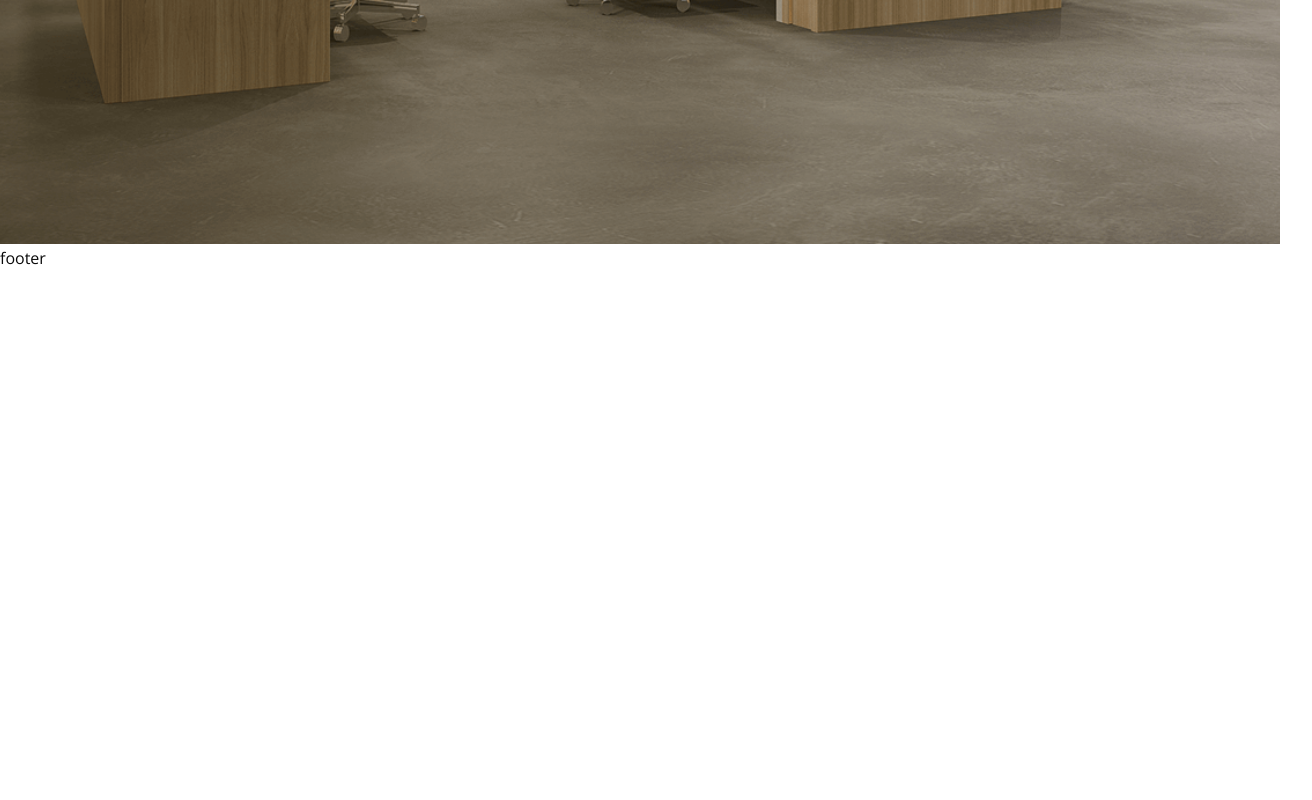
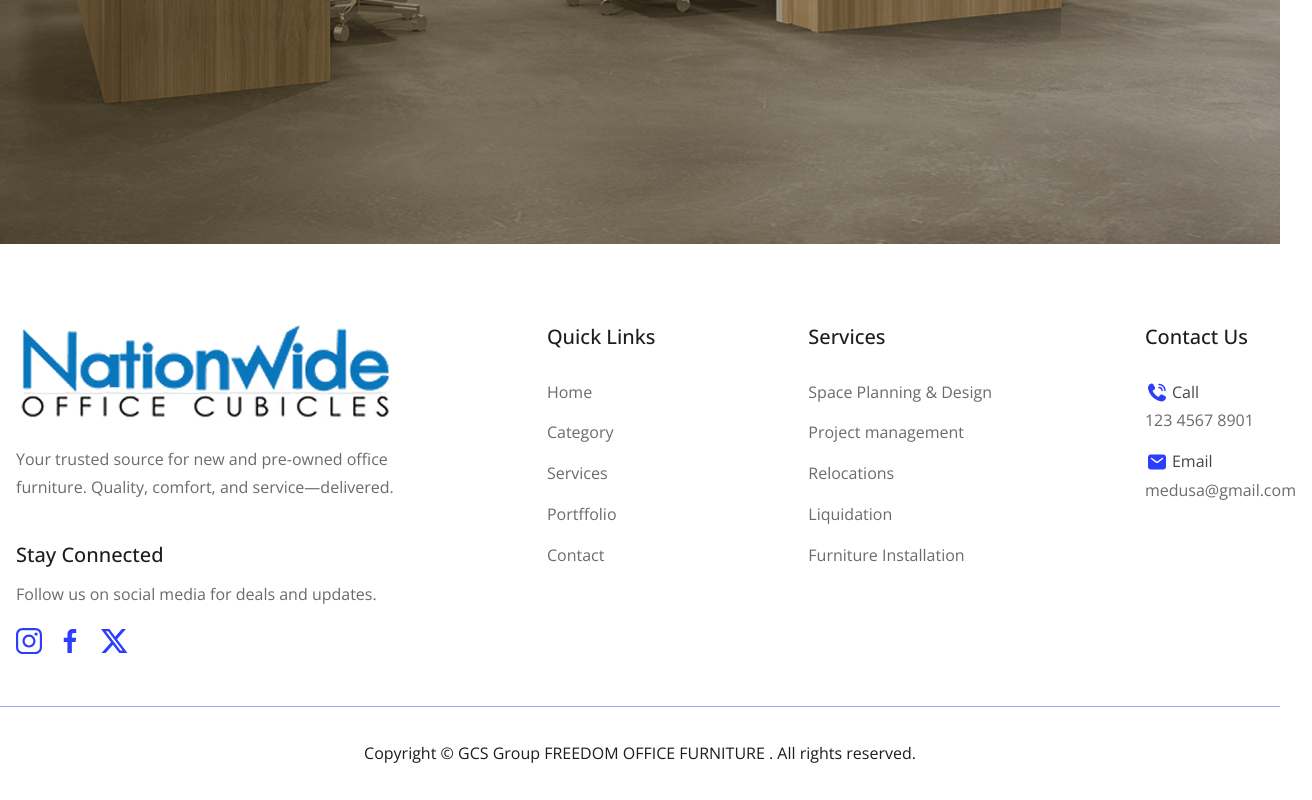
Before and after one commit to backbencherstudio/thutt-client, a Next.js app: page / in a window 1280 px wide. Shown: the part 872-1672 px from the top of the page, 1312 px wide, since content can reach past the window. Before the commit the page ends 1144 px from the top, so only its background shows below. Built offline with nearby package versions, Linux system fonts and the light colour scheme; no server answers.

Commit message:
footer added

```diff
--- a/app/(site)/_components/_pages/_home/_banner/banner.tsx
+++ b/app/(site)/_components/_pages/_home/_banner/banner.tsx
@@ -10,7 +10,7 @@ export default function Banner() {
         backgroundImage: "url('/assets/site-images/home/banner.png')",
       }}
     >
-      <div className="container mx-auto py-80">
+      <div className="container mx-auto py-28 md:py-80 px-4 md:px-0">
         <div className="max-w-[624px] flex flex-col gap-4 items-start">
           <h1 className="text-white">Create Workspaces That Work for You</h1>
           <p className="text-white text-[20px] font-medium mb-8">
--- a/app/(site)/_components/_reusable/_footer/footer.tsx
+++ b/app/(site)/_components/_reusable/_footer/footer.tsx
@@ -1,7 +1,190 @@
-import React from 'react'
+import Image from "next/image";
+import Link from "next/link";
+import React from "react";
 
 export default function footer() {
   return (
-    <div>footer</div>
-  )
+    <div className="bg-white">
+      <div className="container flex flex-col sm:flex-row sm:flex-wrap items-start justify-between gap-6 px-4 pt-10 sm:pt-16 md:pt-20 pb-10 sm:pb-12">
+        <div className="max-w-[378px] flex flex-col items-start justify-start gap-10">
+          <div className="flex flex-col items-start gap-6">
+            {/* Logo */}
+            <div className="flex-shrink-0">
+              <Link href="/" className="flex items-center">
+                <Image
+                  src="/assets/logo.png"
+                  alt="Brand Logo"
+                  width={128}
+                  height={40}
+                  className="w-full h-full"
+                />
+              </Link>
+            </div>
+            <p className="text-[#6C6B6B]">
+              Your trusted source for new and pre-owned office furniture.
+              Quality, comfort, and service—delivered.
+            </p>
+          </div>
+          <div className="flex flex-col gap-3">
+            <div className="text-[#1E1D1D] text-[20px] font-medium leading-[130%]">
+              Stay Connected
+            </div>
+            <p className="text-[#6C6B6B] mb-1">
+              Follow us on social media for deals and updates.
+            </p>
+            <div className="flex items-center justify-start gap-3">
+              <Link href="/" className="text-[#6C6B6B]">
+                <svg
+                  xmlns="http://www.w3.org/2000/svg"
+                  width="26"
+                  height="27"
+                  viewBox="0 0 26 27"
+                  fill="none"
+                >
+                  <path
+                    d="M19.4995 0.0498047H6.49984C2.92525 0.0498047 0 2.97505 0 6.54965V19.55C0 23.1236 2.92525 26.0498 6.49984 26.0498H19.4995C23.0741 26.0498 25.9994 23.1236 25.9994 19.55V6.54965C25.9994 2.97505 23.0741 0.0498047 19.4995 0.0498047ZM23.8326 19.55C23.8326 21.9387 21.8895 23.8831 19.4995 23.8831H6.49984C4.11083 23.8831 2.16672 21.9387 2.16672 19.55V6.54965C2.16672 4.16032 4.11083 2.21652 6.49984 2.21652H19.4995C21.8895 2.21652 23.8326 4.16032 23.8326 6.54965V19.55Z"
+                    fill="#2B3DFF"
+                  />
+                  <path
+                    d="M20.0431 7.63224C20.9406 7.63224 21.6681 6.90473 21.6681 6.00728C21.6681 5.10984 20.9406 4.38232 20.0431 4.38232C19.1457 4.38232 18.4182 5.10984 18.4182 6.00728C18.4182 6.90473 19.1457 7.63224 20.0431 7.63224Z"
+                    fill="#2B3DFF"
+                  />
+                  <path
+                    d="M12.9998 6.5498C9.40931 6.5498 6.5 9.45944 6.5 13.0496C6.5 16.6385 9.40931 19.5501 12.9998 19.5501C16.5894 19.5501 19.4997 16.6385 19.4997 13.0496C19.4997 9.45944 16.5894 6.5498 12.9998 6.5498ZM12.9998 17.3834C10.6069 17.3834 8.66672 15.4432 8.66672 13.0496C8.66672 10.6561 10.6069 8.71652 12.9998 8.71652C15.3928 8.71652 17.333 10.6561 17.333 13.0496C17.333 15.4432 15.3928 17.3834 12.9998 17.3834Z"
+                    fill="#2B3DFF"
+                  />
+                </svg>
+              </Link>
+              <Link href={"/"}>
+                <svg
+                  xmlns="http://www.w3.org/2000/svg"
+                  width="32"
+                  height="33"
+                  viewBox="0 0 32 33"
+                  fill="none"
+                >
+                  <path
+                    d="M17.8621 28.046V17.118H21.5487L22.0967 12.8394H17.8621V10.114C17.8621 8.87936 18.2061 8.03403 19.9781 8.03403H22.2234V4.21936C21.1309 4.10229 20.0328 4.04575 18.9341 4.05003C15.6754 4.05003 13.4381 6.03936 13.4381 9.69136V12.8314H9.77539V17.11H13.4461V28.046H17.8621Z"
+                    fill="#2B3DFF"
+                  />
+                </svg>
+              </Link>
+              <Link href={"/"}>
+                <svg
+                  xmlns="http://www.w3.org/2000/svg"
+                  width="32"
+                  height="33"
+                  viewBox="0 0 32 33"
+                  fill="none"
+                >
+                  <path
+                    d="M23.8552 4.0498H27.917L19.0452 14.2159L29.4828 28.0498H21.3112L14.9106 19.6581L7.58648 28.0498H3.52303L13.0121 17.1753L3 4.0498H11.3801L17.165 11.7182L23.8552 4.0498ZM22.4317 25.6134H24.6828L10.1553 6.35877H7.74207L22.4317 25.6134Z"
+                    fill="#2B3DFF"
+                  />
+                </svg>
+              </Link>
+            </div>
+          </div>
+        </div>
+        <div className="flex flex-col items-start justify-start gap-7">
+          <div className="text-[#1E1D1D] text-[20px] font-medium leading-[130%]">
+            Quick Links
+          </div>
+          <div className="flex flex-col items-start justify-start gap-3">
+            <Link href={"/"} className="text-[#6C6B6B] leading-[180%]">
+              Home
+            </Link>
+            <Link href={"/"} className="text-[#6C6B6B] leading-[180%]">
+              Category
+            </Link>
+            <Link href={"/"} className="text-[#6C6B6B] leading-[180%]">
+              Services
+            </Link>
+            <Link href={"/"} className="text-[#6C6B6B] leading-[180%]">
+              Portffolio
+            </Link>
+            <Link href={"/"} className="text-[#6C6B6B] leading-[180%]">
+              Contact
+            </Link>
+          </div>
+        </div>
+        <div className="flex flex-col items-start justify-start gap-7">
+          <div className="text-[#1E1D1D] text-[20px] font-medium leading-[130%]">
+            Services
+          </div>
+          <div className="flex flex-col items-start justify-start gap-3">
+            <Link href={"/"} className="text-[#6C6B6B] leading-[180%]">
+              Space Planning & Design
+            </Link>
+            <Link href={"/"} className="text-[#6C6B6B] leading-[180%]">
+              Project management
+            </Link>
+            <Link href={"/"} className="text-[#6C6B6B] leading-[180%]">
+              Relocations
+            </Link>
+            <Link href={"/"} className="text-[#6C6B6B] leading-[180%]">
+              Liquidation
+            </Link>
+            <Link href={"/"} className="text-[#6C6B6B] leading-[180%]">
+              Furniture Installation
+            </Link>
+          </div>
+        </div>
+        <div className="flex flex-col items-start justify-start gap-7">
+          <div className="text-[#1E1D1D] text-[20px] font-medium leading-[130%]">
+            Contact Us
+          </div>
+          <div className="flex flex-col items-start justify-start gap-3">
+            <Link
+              href={"tel:123 4567 8901"}
+              className="text-[#6C6B6B] leading-[180%]"
+            >
+              <div className="flex items-center gap-[3px]">
+                <svg
+                  xmlns="http://www.w3.org/2000/svg"
+                  width="24"
+                  height="25"
+                  viewBox="0 0 24 25"
+                  fill="none"
+                >
+                  <path
+                    d="M17.6249 14.6742L20.268 16.2502C20.814 16.5762 21.0959 17.2102 20.9709 17.8342C20.4599 20.3932 17.89 22.0332 15.373 21.3422C9.43395 19.7122 4.79484 15.0872 3.15884 9.13524C2.46684 6.61724 4.10495 4.04522 6.66495 3.53322L6.68179 3.53023C7.30679 3.40523 7.94395 3.68823 8.26895 4.23723L9.83194 6.87624C10.3879 7.81424 10.1118 9.02422 9.20279 9.62822L7.5419 10.7332C8.7139 13.5402 10.9538 15.7892 13.7528 16.9592L14.8678 15.2942C15.4768 14.3872 16.6869 14.1152 17.6249 14.6742ZM17.7499 10.5002C17.7499 8.43223 16.0669 6.75023 13.9999 6.75023C13.5859 6.75023 13.2499 7.08623 13.2499 7.50023C13.2499 7.91423 13.5859 8.25023 13.9999 8.25023C15.2399 8.25023 16.2499 9.25923 16.2499 10.5002C16.2499 10.9142 16.5859 11.2502 16.9999 11.2502C17.4139 11.2502 17.7499 10.9142 17.7499 10.5002ZM19.9999 11.2502C19.5859 11.2502 19.2499 10.9142 19.2499 10.5002C19.2499 7.60523 16.8949 5.25023 13.9999 5.25023C13.5859 5.25023 13.2499 4.91423 13.2499 4.50023C13.2499 4.08623 13.5859 3.75023 13.9999 3.75023C17.7219 3.75023 20.7499 6.77823 20.7499 10.5002C20.7499 10.9142 20.4139 11.2502 19.9999 11.2502Z"
+                    fill="#2B3DFF"
+                  />
+                </svg>
+                <p className="font-medium text-[#474646]">Call</p>
+              </div>
+              <p className="text-[#6C6B6B]">123 4567 8901</p>
+            </Link>
+            <Link
+              href={"mailto:medusa@gmail.com"}
+              className="text-[#6C6B6B] leading-[180%]"
+            >
+              <div className="flex items-center gap-[3px]">
+                <svg
+                  xmlns="http://www.w3.org/2000/svg"
+                  width="24"
+                  height="25"
+                  viewBox="0 0 24 25"
+                  fill="none"
+                >
+                  <path
+                    d="M18 5.5H6C4 5.5 3 6.5 3 8.5V17.5C3 19.5 4 20.5 6 20.5H18C20 20.5 21 19.5 21 17.5V8.5C21 6.5 20 5.5 18 5.5ZM17.9409 10.106L13.0291 13.678C12.7211 13.902 12.36 14.014 12 14.014C11.64 14.014 11.2779 13.902 10.9709 13.679L6.05908 10.106C5.72408 9.863 5.65004 9.393 5.89404 9.058C6.13704 8.724 6.60389 8.64801 6.94189 8.89301L11.854 12.465C11.942 12.528 12.059 12.529 12.147 12.465L17.0591 8.89301C17.3961 8.64801 17.8639 8.724 18.1069 9.058C18.3509 9.394 18.2759 9.863 17.9409 10.106Z"
+                    fill="#2B3DFF"
+                  />
+                </svg>
+                <p className="font-medium text-[#474646]">Email</p>
+              </div>
+              <p className="text-[#6C6B6B]">medusa@gmail.com</p>
+            </Link>
+          </div>
+        </div>
+      </div>
+      <div className="py-8 border-t border-t-[#9DA6FF]">
+        <p className="text-[#1E1D1D] text-center">
+          Copyright © GCS Group FREEDOM OFFICE FURNITURE . All rights reserved.
+        </p>
+      </div>
+    </div>
+  );
 }
```
